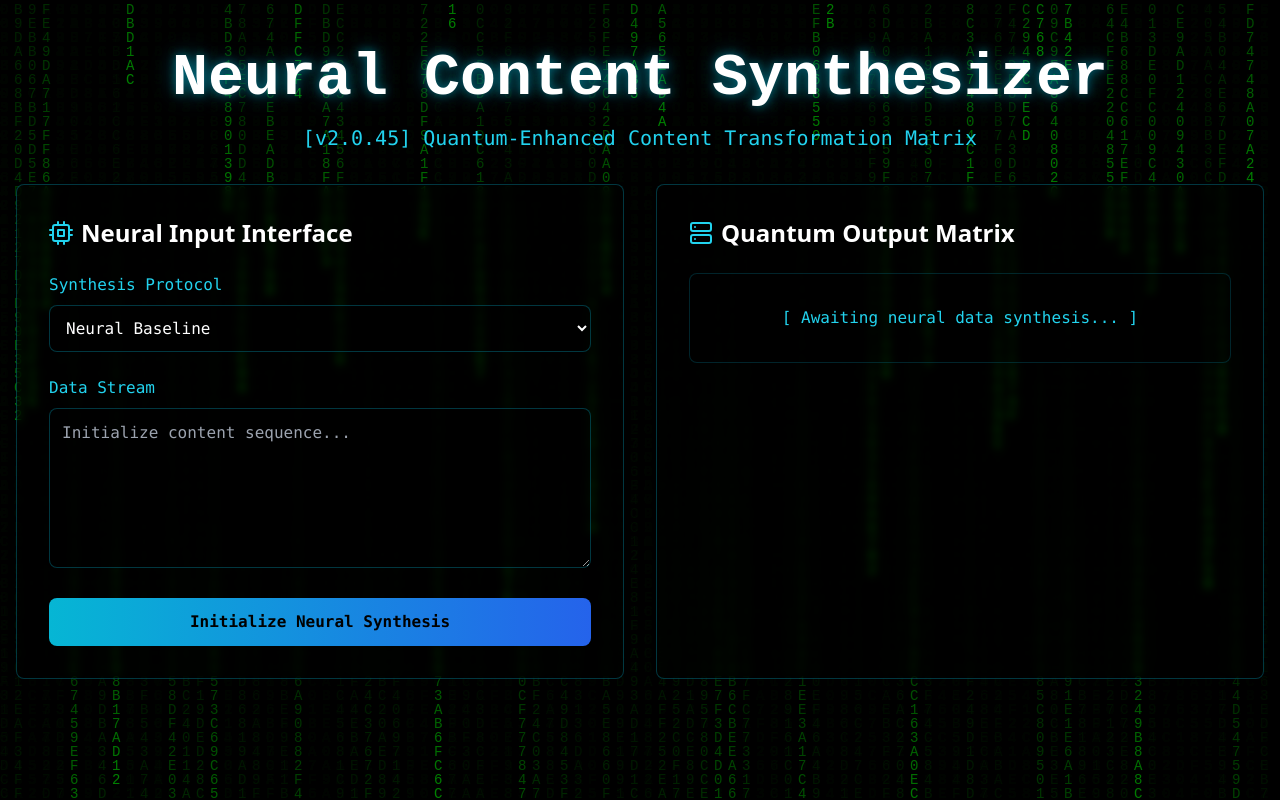
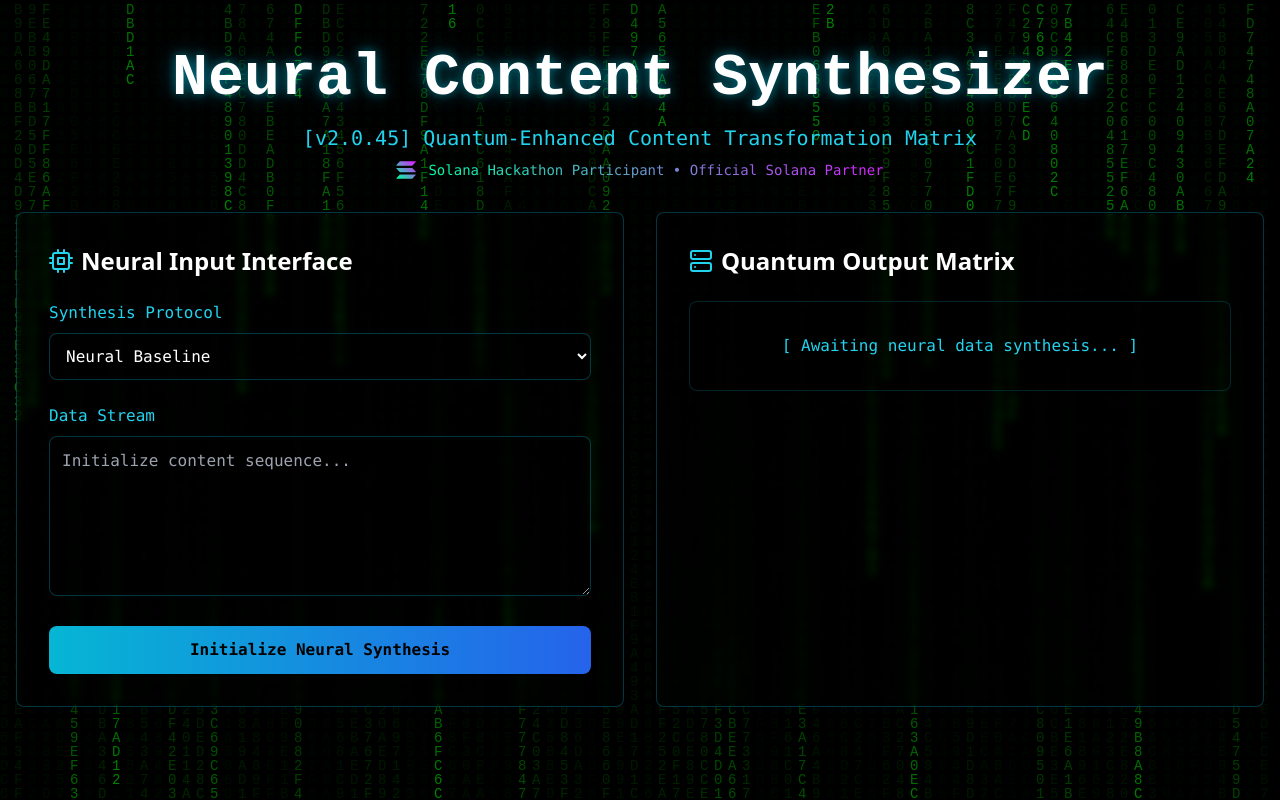
Before and after one commit to perdido101/CYBERNETIC, a React (Vite) app: page / in a window 1280 px wide. Built offline with nearby package versions, Linux system fonts and the light colour scheme.

Commit message:
Add Solana branding and update UI

```diff
--- a/src/App.tsx
+++ b/src/App.tsx
@@ -3,6 +3,7 @@ import MatrixRain from './components/MatrixRain';
 import { motion, AnimatePresence } from 'framer-motion';
 import { remixContent } from './api/remix';
 import { FiCopy, FiCheck, FiCpu, FiServer } from 'react-icons/fi';
+import solanaLogo from './assets/solana-icon.svg';
 
 function App() {
   const [content, setContent] = useState('');
@@ -60,9 +61,13 @@ function App() {
           <h1 className="text-6xl font-bold text-white mb-4 glow-text font-cyber">
             Neural Content Synthesizer
           </h1>
-          <p className="text-xl text-cyan-400 font-mono">
+          <p className="text-xl text-cyan-400 font-mono mb-2">
             [v2.0.45] Quantum-Enhanced Content Transformation Matrix
           </p>
+          <div className="flex items-center justify-center gap-3 text-sm text-cyan-300 font-mono">
+            <img src={solanaLogo} alt="Solana" className="h-5 w-5" />
+            <span className="solana-gradient">Solana Hackathon Participant • Official Solana Partner</span>
+          </div>
         </motion.div>
 
         <div className="grid grid-cols-1 lg:grid-cols-2 gap-8">
--- a/src/index.css
+++ b/src/index.css
@@ -28,3 +28,9 @@
     @apply transition-all duration-200 hover:shadow-[0_0_20px_rgba(0,255,70,0.3)];
   }
 }
+
+.solana-gradient {
+  background: linear-gradient(45deg, #00FFA3, #DC1FFF);
+  -webkit-background-clip: text;
+  -webkit-text-fill-color: transparent;
+}
```
Also changed, not shown: src/assets/solana-icon.svg (added), src/assets/solana-logo.svg (added).
